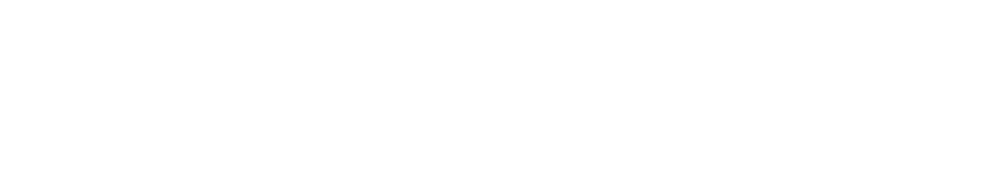
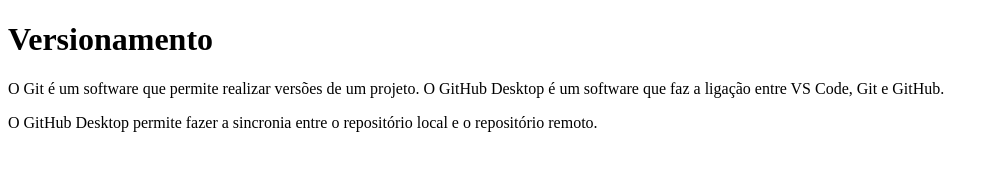
Before and after one commit to luzAnaa/3infoM, a plain HTML site: page index.html in a window 1280 px wide. Shown: the whole page, without its empty margins (0-999 px from the left). Drawn offline with Linux system fonts and the light colour scheme.

Commit message:
seção versionamento
Descrição sobre versionamento

```diff
--- a/index.html
+++ b/index.html
@@ -6,6 +6,8 @@
     <title>Versionamento</title>
 </head>
 <body>
-
+    <h1>Versionamento</h1>
+    <p>O Git é um software que permite realizar versões de um projeto. O GitHub Desktop é um software que faz a ligação entre VS Code, Git e GitHub.</p>
+    <p>O GitHub Desktop permite fazer a sincronia entre o repositório local e o repositório remoto.</p>
 </body>
 </html>
```
